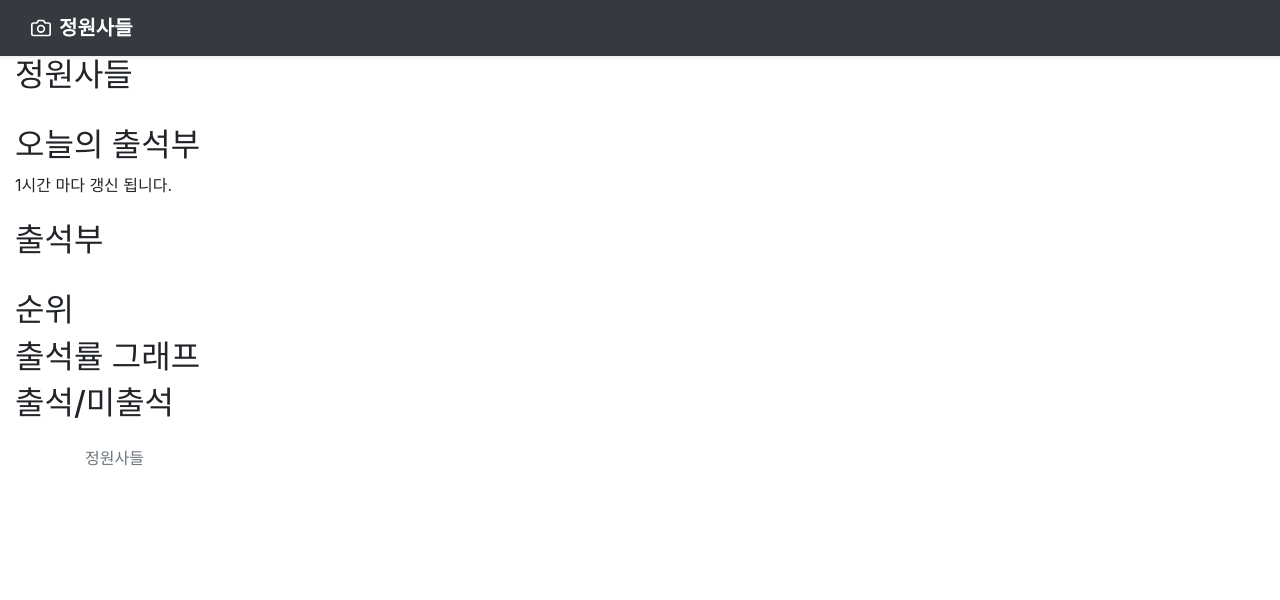
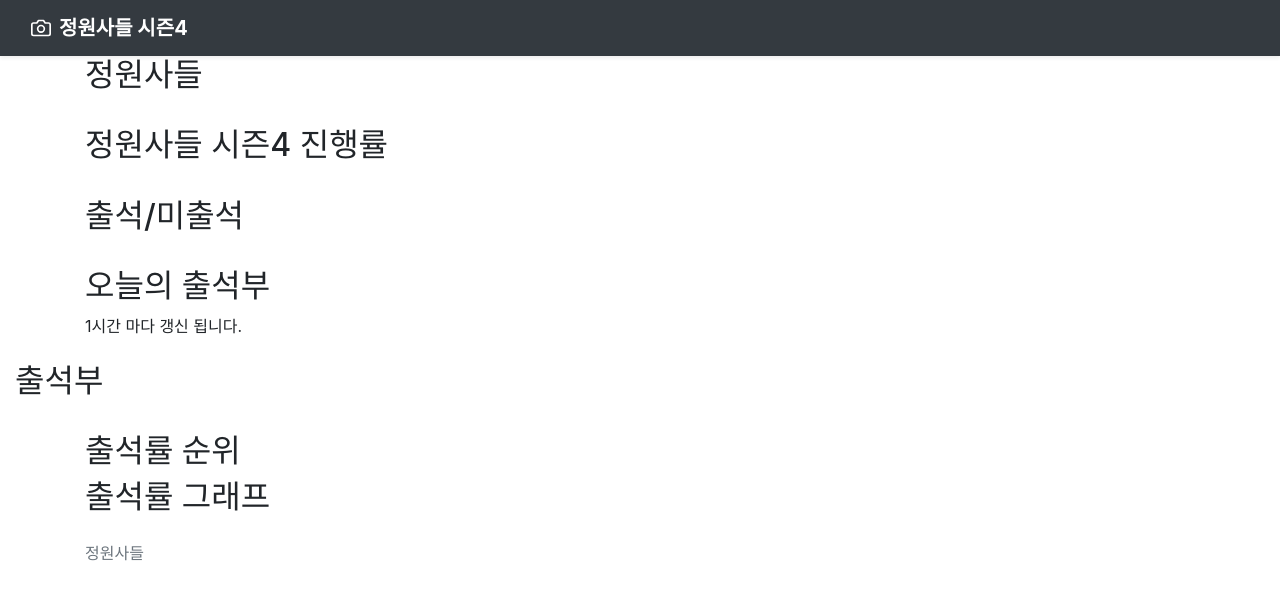
Before and after one commit to junho85/garden4, a Django app: template garden4-backend/attendance/templates/attendance/index.html in a window 1280 px wide. Shown: the top 600 px of the page. Run offline with Django 3.2, Linux system fonts and the light colour scheme; the template is opened without the code that fills it, so the values that code supplies are empty; some libraries are stand-ins or nearby versions.

Commit message:
진행률 progress bar 추가 레이아웃 조정

```diff
--- a/garden4-backend/attendance/static/css/common.css
+++ b/garden4-backend/attendance/static/css/common.css
@@ -1,18 +1,18 @@
-/*@import url(https://fonts.googleapis.com/css?family=Open+Sans:700);*/
 .table-rank {
-    width: 300px;
 }
+
 .attendance-table {
     font-size: 10px;
     text-align: center;
-    /*{#table-layout: fixed;#}*/
 }
+
+.table-today-attendance {
+    text-align: center;
+}
+
+.table-today-attendance .no-show {
+    font-size: 50px;
+}
+
 .attendance_date {
-    /*{#transform: rotate(270deg);#}*/
-    /*{#word-wrap: break-word;#}*/
-    /*{#width: 30px;#}*/
-    /*{#text-align:center;#}*/
-    /*{#line-height:20px;#}*/
-    /*{#font-family: 'Open Sans', sans-serif;#}*/
-    /*{#writing-mode: vertical-lr;#}*/
 }
--- a/garden4-backend/attendance/templates/attendance/base.html
+++ b/garden4-backend/attendance/templates/attendance/base.html
@@ -37,17 +37,15 @@
                     <path d="M23 19a2 2 0 0 1-2 2H3a2 2 0 0 1-2-2V8a2 2 0 0 1 2-2h4l2-3h6l2 3h4a2 2 0 0 1 2 2z"/>
                     <circle cx="12" cy="13" r="4"/>
                 </svg>
-                <strong>정원사들</strong>
+                <strong>정원사들 시즌4</strong>
             </a>
         </div>
     </div>
 </header>
 
 <main role="main" class="flex-shrink-0">
-    <div class="container-fluid">
-        {% block content %}
-        {% endblock %}
-    </div>
+    {% block content %}
+    {% endblock %}
 </main>
 
 <footer class="footer mt-auto py-3">
--- a/garden4-backend/attendance/templates/attendance/index.html
+++ b/garden4-backend/attendance/templates/attendance/index.html
@@ -38,7 +38,26 @@
         });
     }
 
-    // 순위 그리기
+    // 진행률 그리기
+    function draw_progress(context) {
+        let html = "";
+
+        let progress_rate = Math.round(context.progressed_days / context.total_days * 100);
+
+        html = `진행률 ${progress_rate}%
+         (총 ${context.total_days}일 중 ${context.progressed_days}일 진행)
+        <div class="progress">
+          <div class="progress-bar progress-bar-striped progress-bar-animated"
+role="progressbar"
+aria-valuenow="${progress_rate}" aria-valuemin="0"
+aria-valuemax="100"
+style="width: ${progress_rate}%"></div>
+        </div>
+`;
+        $("#progress").html(html);
+    }
+
+    // 출석률 순위 그리기
     function draw_rank(data) {
         data.sort(function (a, b) {
             return a.rank - b.rank;
@@ -49,7 +68,7 @@
         $.each(data, function (idx, item) {
 
             let avatar_img_url = getAvatarImgUrl(item.user);
-            let num_per_line = 10;
+            let num_per_line = 7;
             if (idx % num_per_line === 0)
                 rank_html += `<tr>`;
 
@@ -70,10 +89,10 @@ ${item.user}</td>`;
     }
 
     // 출석/미출석 그리기
-    function draw_attend_noshow(total_attend_count, total_noshow_count) {
-        let total_attandance_rate = total_attend_count / (total_attend_count + total_noshow_count) * 100;
+    function draw_attend_noshow(context) {
+        let total_attandance_rate = context.total_attend_count / (context.total_attend_count + context.total_noshow_count) * 100;
         let attend_noshow_html = "";
-        attend_noshow_html += `${total_attend_count}/${total_noshow_count}<br>`;
+        attend_noshow_html += `${context.total_attend_count}/${context.total_noshow_count}<br>`;
         attend_noshow_html += `전체 출석률: ${Math.round(total_attandance_rate)}%`;
 
         $("#attend_noshow_div").html(attend_noshow_html);
@@ -81,7 +100,7 @@ ${item.user}</td>`;
 
     // 오늘의 출석부
     function draw_today_attendance(today_attendances) {
-        let today_attendance_html = `<table class="table table-sm table-rank"><tbody>`;
+        let today_attendance_html = `<table class="table table-sm table-today-attendance"><tbody>`;
 
         let count_attendance = 0;
         let num_per_line = 10;
@@ -102,7 +121,7 @@ ${item.user}</td>`;
             } else {
                 today_attendance_html += `<td>${row.name}<br>
 <a href="/attendance/users/${row.name}">
-<span style="font-size: 50px;">🏋</span>
+<span class="no-show">🏋</span>
 </a>
 </td>`;
             }
@@ -127,56 +146,67 @@ ${item.user}</td>`;
             dataType: "JSON",
             data: {}
         }).done(function (data) {
-            // data {user: user, attendances: }
+            // data = [{user: user, attendances: }, ...]
+            // rate, count 는 데이터 가공하면서 추가함
+
+            // 설정, 통계정보 등등 여러 정보 쌓아두는 곳
+            let context = {
+                total_attend_count: 0, // 전체 출석 카운트
+                total_noshow_count: 0, // 전체 미출석 카운트
+                start_day: new Date(2019, 10-1, 1), // 시작일 2019.10.01
+                today: new Date(), // 오늘
+                formatted_today: moment().format("YYYY-MM-DD"),
+                yesterday: new Date(new Date().setDate(new Date().getDate()-1)), // 어제
+                formatted_dates: [], // 시작일~어제 까지 YYYY-MM-DD 리스트
+                total_days: 100, // 100일간 진행함
+                progressed_days: 0, // 진행 일수
+            };
 
             // 출석부 날짜 범위 2019.10.01 ~ 어제
-            let yesterday = new Date(new Date().setDate(new Date().getDate()-1));
-            let formatted_dates = [];
-            for (let d = new Date(2019, 10 - 1, 1); d <= yesterday; d.setDate(d.getDate() + 1)) {
-                formatted_dates.push(moment(d).format("YYYY-MM-DD"));
+            for (let d = context.start_day; d <= context.yesterday; d.setDate(d.getDate() + 1)) {
+                context.formatted_dates.push(moment(d).format("YYYY-MM-DD"));
             }
 
-            let formatted_today = moment().format("YYYY-MM-DD");
+            // 진행 일수
+            context.progressed_days = context.formatted_dates.length;
 
             // data 에 rate, count 추가
-            let counts = [];
+            let counts_by_user = [];
             let daily_count = {};
-            let total_attend_count = 0;
-            let total_noshow_count = 0;
             let today_attendances = []; // 오늘 출석 데이터
 
             $.each(data, function(index, data_row) {
                 let count_by_user = 0;
-                $.each(formatted_dates, function (idx, formatted_date) {
+                $.each(context.formatted_dates, function (idx, formatted_date) {
                     if (formatted_date in data_row.attendances) {
                         count_by_user++;
                         if (!(formatted_date in daily_count)) {
                             daily_count[formatted_date] = 0;
                         }
                         daily_count[formatted_date]++;
-                        total_attend_count++;
+                        context.total_attend_count++;
                     } else {
-                        total_noshow_count++;
+                        context.total_noshow_count++;
                     }
                 });
 
-                counts.push(count_by_user);
+                counts_by_user.push(count_by_user);
 
-                // data 에 정보 추가
-                data_row["rate"] = (count_by_user / formatted_dates.length) * 100;
+                // data 에 rate, count 정보 추가
+                data_row["rate"] = (count_by_user / context.formatted_dates.length) * 100;
                 data_row["count"] = count_by_user;
 
                 // 오늘 출석 데이터
                 let today_attendance = {name: data_row.user, attend: null};
-                if (formatted_today in data_row.attendances) {
-                    today_attendance.attend = data_row.attendances[formatted_today];
+                if (context.formatted_today in data_row.attendances) {
+                    today_attendance.attend = data_row.attendances[context.formatted_today];
                 }
                 today_attendances.push(today_attendance)
             });
 
             // data 에 rank 추가
             $.each(data, function(index, data_row) {
-                data_row["rank"] = get_rank(data_row.count, counts);
+                data_row["rank"] = get_rank(data_row.count, counts_by_user);
             });
 
             // table 그리기
@@ -189,7 +219,7 @@ ${item.user}</td>`;
 <th>순위</th>
 `;
             // 날짜 헤더
-            $.each(formatted_dates, function(idx, formatted_date) {
+            $.each(context.formatted_dates, function(idx, formatted_date) {
                 html += `<th class="attendance_date">${formatted_date}</th>`;
             });
             html += `</tr></thead>
@@ -198,7 +228,7 @@ ${item.user}</td>`;
 
             $.each(data, function(index, data_row) {
                 let attendances_cell_html = "";
-                $.each(formatted_dates, function (idx, formatted_date) {
+                $.each(context.formatted_dates, function (idx, formatted_date) {
                     if (formatted_date in data_row.attendances) {
                         attendances_cell_html += `<td title="${data_row.attendances[formatted_date]}">O</td>`;
                     } else {
@@ -225,7 +255,7 @@ ${data_row.user}
 <td></td>`; // 빈칸들
 
             daily_rate_html += "<td>출석률</td>";
-            $.each(formatted_dates, function(idx, formatted_date) {
+            $.each(context.formatted_dates, function(idx, formatted_date) {
                 let rate = (daily_count[formatted_date] / data.length) * 100;
                 daily_rate_html += `<td>${Math.round(rate)}%</td>`;
 
@@ -238,6 +268,13 @@ ${data_row.user}
 
             // 순위별 표시
             draw_rank(data);
+
+            // 진행률
+            draw_progress(context);
+
+            // 출석/미출석 카운트
+            draw_attend_noshow(context);
+
 
             // 출석률 그래프
             google.charts.load('current', {'packages': ['corechart']});
@@ -265,9 +302,6 @@ ${data_row.user}
                 chart.draw(chartData, options);
             }
 
-            // 출석/미출석 카운트
-            draw_attend_noshow(total_attend_count, total_noshow_count);
-
             // 오늘 출석 현황
             draw_today_attendance(today_attendances);
         }).fail(function (data) {
@@ -277,23 +311,32 @@ ${data_row.user}
     }
 
 </script>
-
+<div class="container">
     <h2 id="users_title">정원사들</h2>
     <div id="users"></div>
+    <br>
+    <h2 id="progress_title">정원사들 시즌4 진행률</h2>
+    <div id="progress"></div>
+    <br>
+    <h2 id="attend_noshow_title">출석/미출석</h2>
+    <div id="attend_noshow_div"></div>
     <br>
     <h2 id="today_attendance_title">오늘의 출석부</h2>1시간 마다 갱신 됩니다.
     <div id="today_attendance"></div>
     <br>
+</div>
+<div class="container-fluid">
     <h2 id="attendance_title">출석부</h2>
     <div id="attendance"></div>
     <br>
-<h2 id="rank_title">순위</h2>
+</div>
+<div class="container">
+    <h2 id="rank_title">출석률 순위</h2>
     <div id="rank"></div>
 
     <h2 id="chart_title">출석률 그래프</h2>
     <div id="chart_div"></div>
 
-<h2 id="attend_noshow_title">출석/미출석</h2>
-<div id="attend_noshow_div"></div>
+</div>
 
 {% endblock %}
--- a/garden4-backend/attendance/views.py
+++ b/garden4-backend/attendance/views.py
@@ -22,6 +22,7 @@ def users(request):
 def daterange(start_date, end_date):
     for n in range(int ((end_date - start_date).days)):
         yield start_date + timedelta(n)
+
 
 # 유저별 출석부
 def user(request, user):
```
Lines whose indentation alone changed are shown as unchanged.
